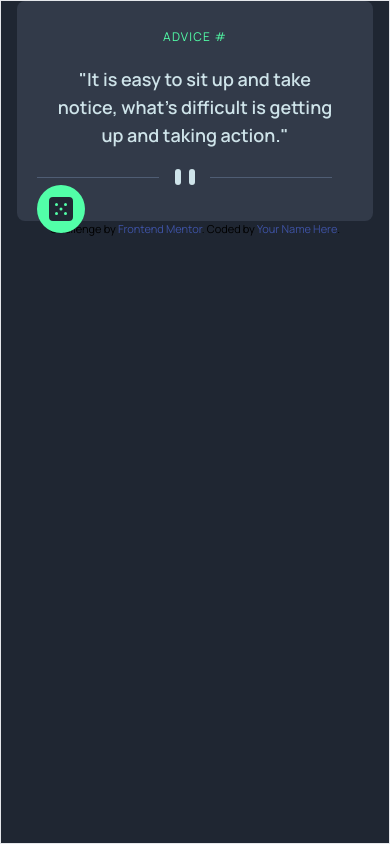
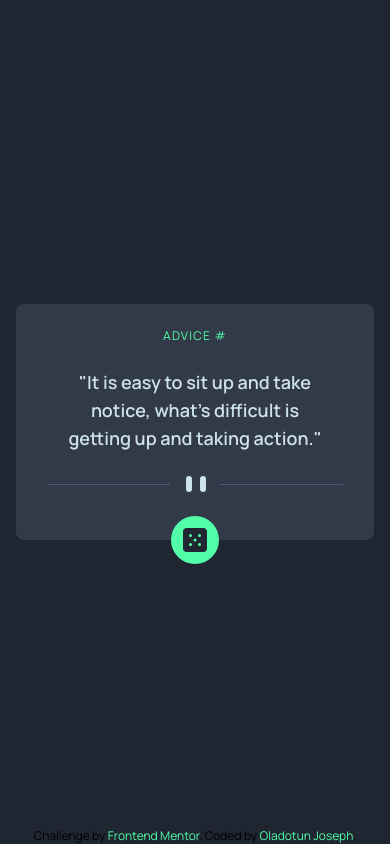
Before and after one commit to Dotjos/Advice-generator, a plain HTML site: page index.html in a window 390 px wide. Drawn offline with Linux system fonts and the light colour scheme; a web font is replaced by a local one.

Commit message:
responsive

```diff
--- a/index.html
+++ b/index.html
@@ -23,40 +23,52 @@
     <link rel="stylesheet" href="./output.css" />
     <script defer src="./advice.js"></script>
     <!-- Feel free to remove these styles or customise in your own stylesheet 👍 -->
-    <style>
-      .attribution {
-        font-size: 11px;
-        text-align: center;
-      }
-      .attribution a {
-        color: hsl(228, 45%, 44%);
-      }
-    </style>
   </head>
   <body class="bg-DarkBlue font-Manrope">
-    <div class="wrapper h-screen border">
-      <div class="advWrap mt-auto mb-auto">
-        <div
-          class="advDiv relative pt-7 pb-9 pl-5 pr-5 bg-DarkGrayishBlue text-center rounded-lg w-11/12 ml-auto mr-auto"
-        >
+    <div class="wrapper flex h-screen justify-center items-center">
+      <div
+        class="advWrap relative bg-DarkGrayishBlue h-max text-center rounded-lg w-11/12 md:w-3/4 lg:w-1/3 py-6 px-5"
+      >
+        <div class="advDiv">
           <h1 class="adviceNo uppercase text-xs tracking-widest text-NeonGreen">
             Advice #
           </h1>
-          <p class="text-LightCyan text-lg p-5 font-semibold">
+          <p class="text-LightCyan text-lg font-semibold p-6">
             "It is easy to sit up and take notice, what's difficult is getting
             up and taking action."
           </p>
-          <img src="./images/pattern-divider-mobile.svg" alt="" />
-          <div class="diceImg absolute bg-NeonGreen w-max rounded-full p-3">
-            <img src="./images/icon-dice.svg" class="ml-auto mr-auto" alt="" />
-          </div>
+        </div>
+
+        <div class="divImg mb-6">
+          <img
+            src="./images/pattern-divider-mobile.svg"
+            class="ml-auto mr-auto lg:hidden"
+            alt=""
+          />
+          <img
+            src="./images/pattern-divider-desktop.svg"
+            class="ml-auto mr-auto hidden lg:inline-block"
+            alt=""
+          />
+        </div>
+
+        <div
+          class="diceImg cursor-pointer absolute bg-NeonGreen w-max rounded-full p-3 inset-x-1/2 transform -translate-x-1/2 hover:shadow-neongreen"
+        >
+          <img src="./images/icon-dice.svg" class="ml-auto mr-auto" alt="" />
         </div>
       </div>
-      <div class="attribution">
+
+      <div
+        class="attribution absolute bottom-0 lg:bottom-10 lg:text-base text-center text-xs w-11/12 ml-auto mr-auto"
+      >
         Challenge by
-        <a href="https://www.frontendmentor.io?ref=challenge" target="_blank"
+        <a
+          class="text-NeonGreen"
+          href="https://www.frontendmentor.io?ref=challenge"
+          target="_blank"
           >Frontend Mentor</a
-        >. Coded by <a href="#">Your Name Here</a>.
+        >. Coded by <a class="text-NeonGreen" href="#">Oladotun Joseph</a>.
       </div>
     </div>
   </body>
```
Also changed, not shown: output.css.
